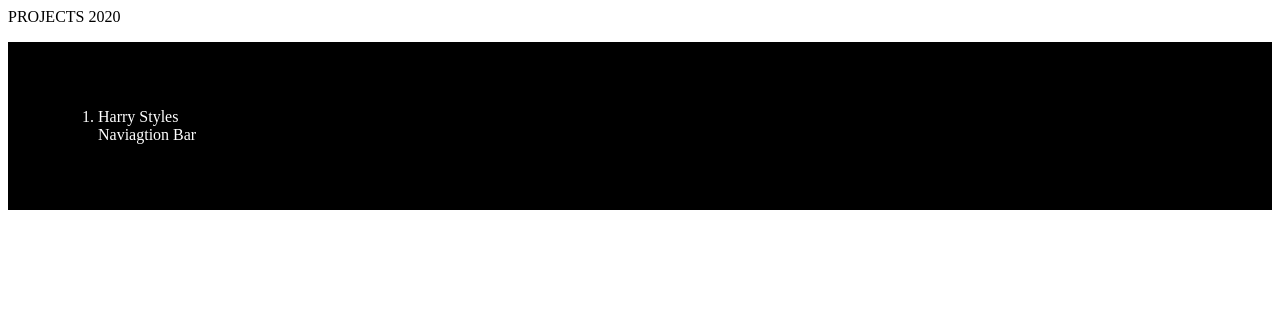
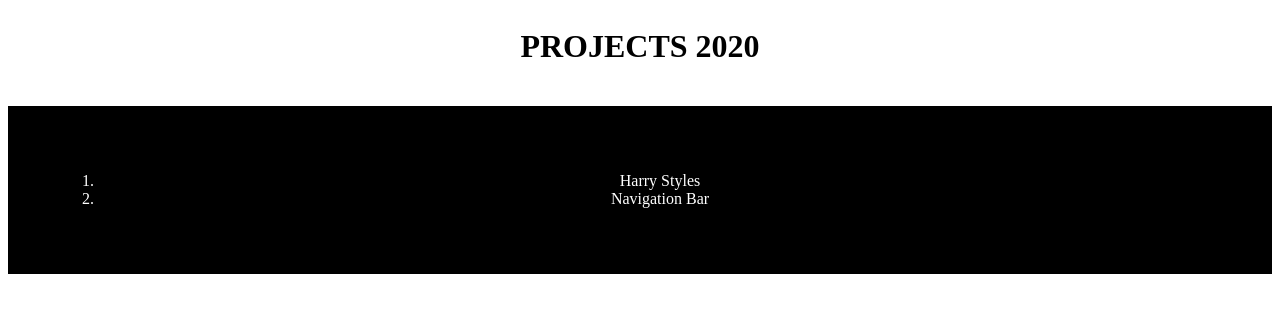
Before and after one commit to cosmoshivani/Projects2020, a plain HTML site: page index.html in a window 1280 px wide. Drawn offline with Linux system fonts and the light colour scheme.

Commit message:
Update index.html

```diff
--- a/index.html
+++ b/index.html
@@ -1,5 +1,11 @@
 <head>
 <style>
+
+  h1 {
+        padding: 20px;
+        text-align: center;
+  }
+
   .box {
           padding: 50px;
           background-color: black;
@@ -10,16 +16,20 @@
   a {
         text-decoration : none;
         color: white;
+        text-align: center;
+
   }
+
 
   </style>
 </head>
 <body>
-<p> PROJECTS 2020 <p>
+<h1> PROJECTS 2020 </h1>
 <div class= "box">
+
   <ol>
   <a href="https://shivani4universe.github.io/Projects2020/fine_line.html"><li> Harry Styles </li></a>
-  <a href="https://shivani4universe.github.io/Projects2020/nav.html"><li> Naviagtion Bar </a>
-</ol>
+    <a href="https://shivani4universe.github.io/Projects2020/nav.html"><li> Navigation Bar </li></a>
+ </ol>
   </div>
 </body>
```
